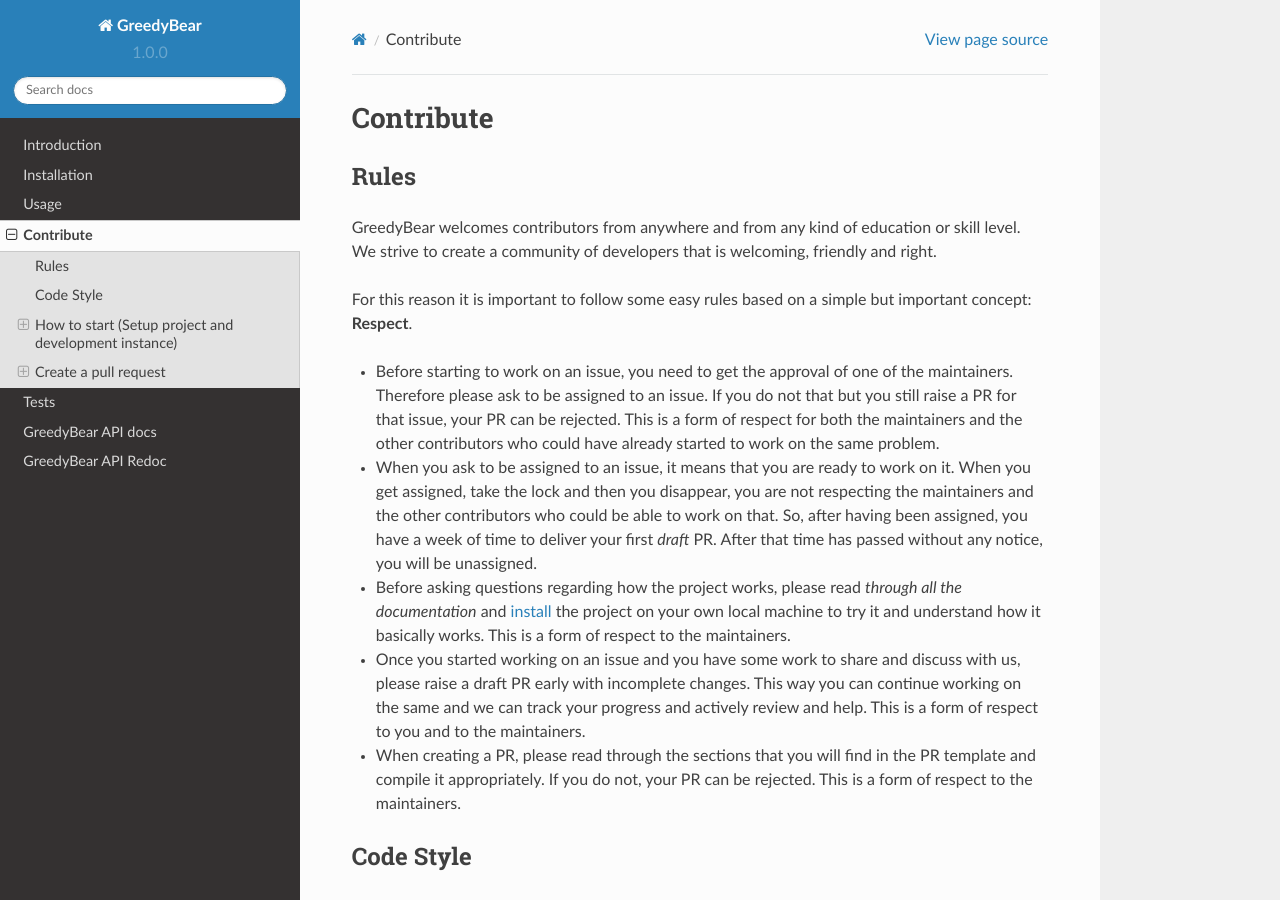
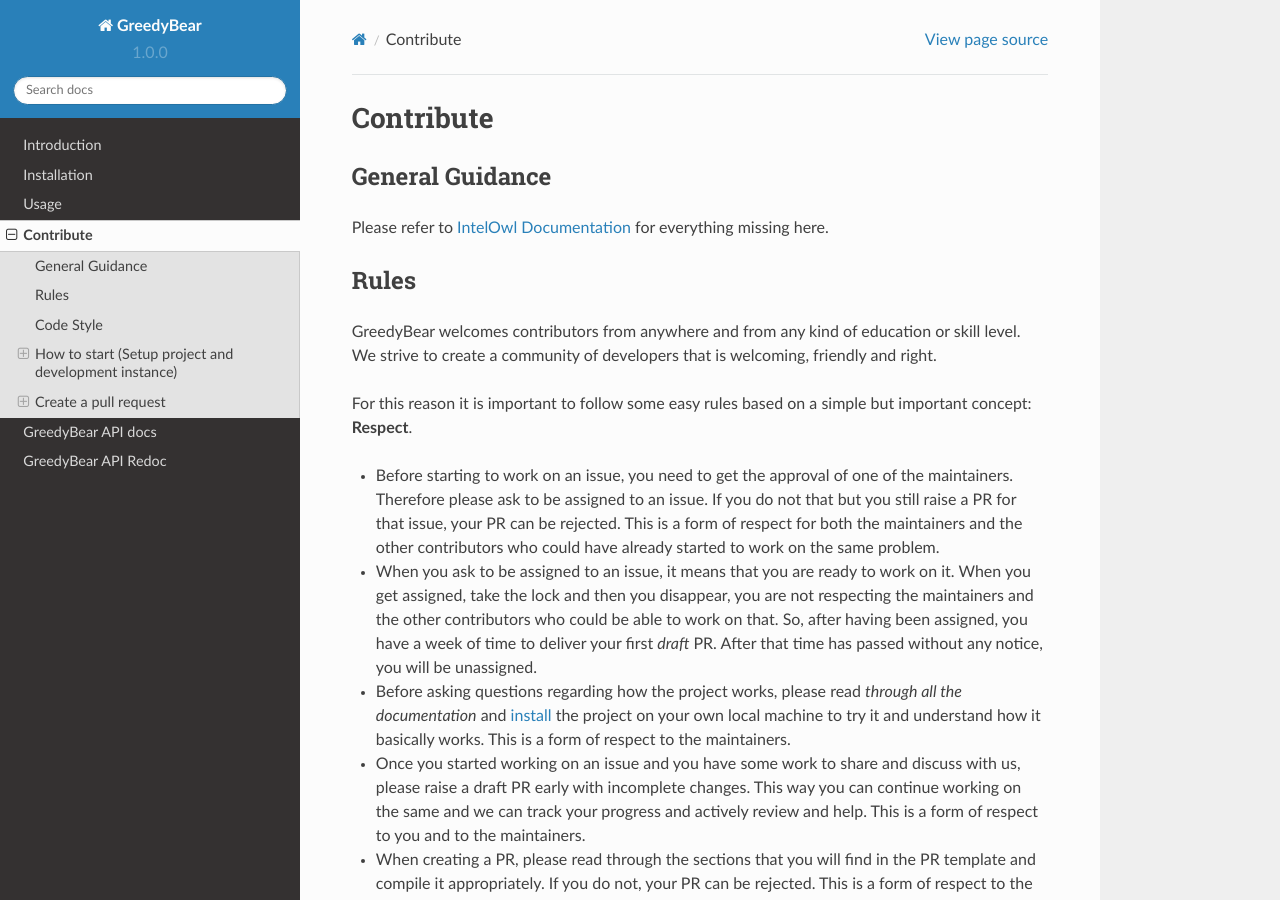
Before and after one commit to intelowlproject/GreedyBear, a Sphinx documentation site: the page built from docs/source/Contribute.md, in a window 1280 px wide and 900 px high. Built offline with Sphinx 7.4.7 and the Read the Docs theme 2.0.0, drawn with Linux system fonts in a browser that asks for light colours; pages that are not in the unit, such as notebooks, are missing from menus.

Commit message:
adjustments

```diff
--- a/docs/source/Contribute.md
+++ b/docs/source/Contribute.md
@@ -1,4 +1,7 @@
 # Contribute
+
+## General Guidance
+Please refer to [IntelOwl Documentation](https://intelowl.readthedocs.io/en/latest/) for everything missing here.
 
 ## Rules
 GreedyBear welcomes contributors from anywhere and from any kind of education or skill level. We strive to create a community of developers that is welcoming, friendly and right.
--- a/docs/source/Tests.md
+++ /dev/null
@@ -1 +0,0 @@
-# Tests
--- a/frontend/src/components/auth/Login.jsx
+++ b/frontend/src/components/auth/Login.jsx
@@ -104,8 +104,7 @@
                   <Label check>Show password</Label>
                 </FormGroup>
                 <div className="text-muted mb-3">
-                  Don&apos;t have an account? Contact the administrator for
-                  access.
+                  Don&apos;t have an account? Please reach out <a className="link-ul-primary" href="https://twitter.com/intel_owl" target="_blank" rel="noopener noreferrer">IntelOwl Maintainers</a> or other members of The Honeynet Project if you are interested in gain access to the protected services
                 </div>
                 {/* Submit */}
                 <FormGroup className="d-flex-center">
```
Also changed, not shown: .github/release_template.md.
